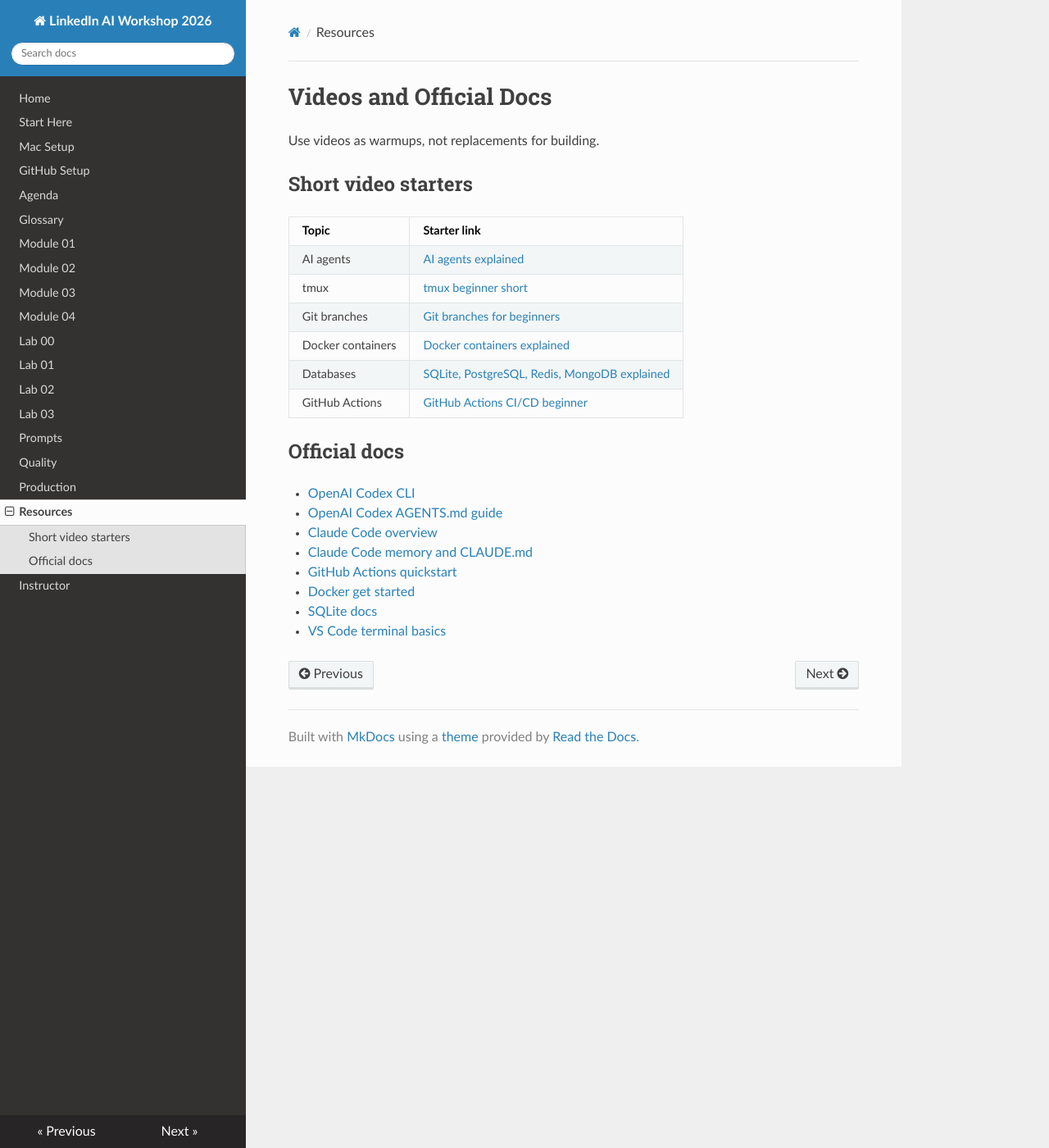
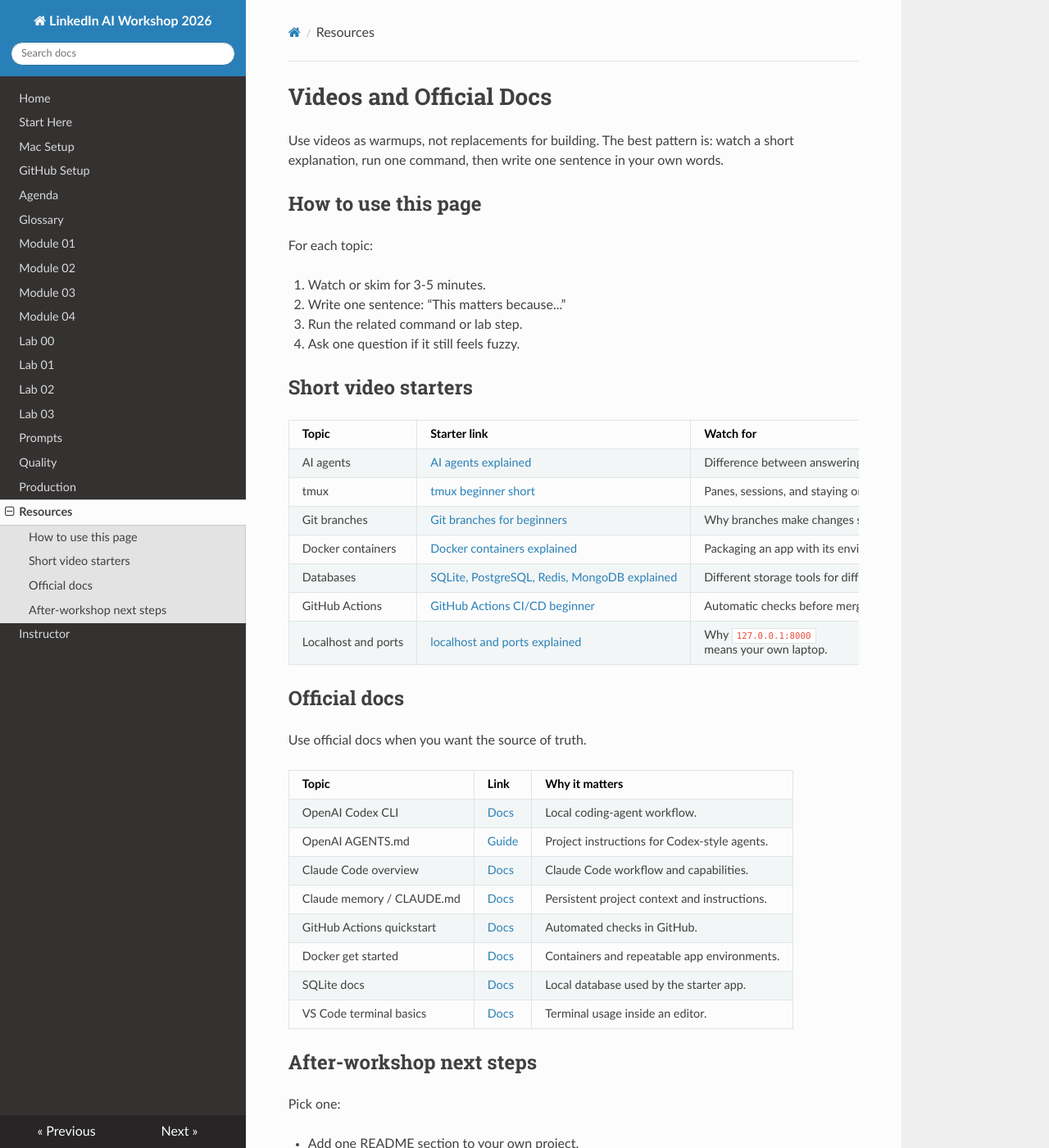
Before and after one commit to thetechhustle/ai_workshop_linkedin2026, an MkDocs documentation site: the page built from docs/07-resources/videos-and-docs.md, in a window 1280 px wide and 1400 px high. Shown: the whole window at 82% size. Built offline with MkDocs 1.6.1, drawn with Linux system fonts in a browser that asks for light colours; nearby versions of some CDN libraries; some of the changed text lies outside the part shown.

Commit message:
docs: expand resources with student guidance

```diff
--- a/docs/07-resources/videos-and-docs.md
+++ b/docs/07-resources/videos-and-docs.md
@@ -1,25 +1,49 @@
 # Videos and Official Docs
 
-Use videos as warmups, not replacements for building.
+Use videos as warmups, not replacements for building. The best pattern is: watch a short explanation, run one command, then write one sentence in your own words.
+
+## How to use this page
+
+For each topic:
+
+1. Watch or skim for 3-5 minutes.
+2. Write one sentence: “This matters because...”
+3. Run the related command or lab step.
+4. Ask one question if it still feels fuzzy.
 
 ## Short video starters
 
-| Topic | Starter link |
-|---|---|
-| AI agents | [AI agents explained](https://www.youtube.com/results?search_query=AI+agents+clearly+explained) |
-| tmux | [tmux beginner short](https://www.youtube.com/results?search_query=tmux+beginner+short) |
-| Git branches | [Git branches for beginners](https://www.youtube.com/results?search_query=git+branches+explained+beginners) |
-| Docker containers | [Docker containers explained](https://www.youtube.com/results?search_query=docker+containers+explained+beginners) |
-| Databases | [SQLite, PostgreSQL, Redis, MongoDB explained](https://www.youtube.com/results?search_query=sqlite+postgres+redis+mongodb+explained) |
-| GitHub Actions | [GitHub Actions CI/CD beginner](https://www.youtube.com/results?search_query=github+actions+ci+cd+beginner) |
+| Topic | Starter link | Watch for |
+|---|---|---|
+| AI agents | [AI agents explained](https://www.youtube.com/results?search_query=AI+agents+clearly+explained) | Difference between answering and acting. |
+| tmux | [tmux beginner short](https://www.youtube.com/results?search_query=tmux+beginner+short) | Panes, sessions, and staying organized. |
+| Git branches | [Git branches for beginners](https://www.youtube.com/results?search_query=git+branches+explained+beginners) | Why branches make changes safer. |
+| Docker containers | [Docker containers explained](https://www.youtube.com/results?search_query=docker+containers+explained+beginners) | Packaging an app with its environment. |
+| Databases | [SQLite, PostgreSQL, Redis, MongoDB explained](https://www.youtube.com/results?search_query=sqlite+postgres+redis+mongodb+explained) | Different storage tools for different jobs. |
+| GitHub Actions | [GitHub Actions CI/CD beginner](https://www.youtube.com/results?search_query=github+actions+ci+cd+beginner) | Automatic checks before merge. |
+| Localhost and ports | [localhost and ports explained](https://www.youtube.com/results?search_query=localhost+ports+explained+beginners) | Why `127.0.0.1:8000` means your own laptop. |
 
 ## Official docs
 
-- [OpenAI Codex CLI](https://developers.openai.com/codex/cli)
-- [OpenAI Codex AGENTS.md guide](https://developers.openai.com/codex/guides/agents-md)
-- [Claude Code overview](https://code.claude.com/docs/en/overview)
-- [Claude Code memory and CLAUDE.md](https://code.claude.com/docs/en/memory)
-- [GitHub Actions quickstart](https://docs.github.com/en/actions/get-started/quickstart)
-- [Docker get started](https://docs.docker.com/get-started/)
-- [SQLite docs](https://sqlite.org/docs.html)
-- [VS Code terminal basics](https://code.visualstudio.com/docs/terminal/basics)
+Use official docs when you want the source of truth.
+
+| Topic | Link | Why it matters |
+|---|---|---|
+| OpenAI Codex CLI | [Docs](https://developers.openai.com/codex/cli) | Local coding-agent workflow. |
+| OpenAI AGENTS.md | [Guide](https://developers.openai.com/codex/guides/agents-md) | Project instructions for Codex-style agents. |
+| Claude Code overview | [Docs](https://code.claude.com/docs/en/overview) | Claude Code workflow and capabilities. |
+| Claude memory / CLAUDE.md | [Docs](https://code.claude.com/docs/en/memory) | Persistent project context and instructions. |
+| GitHub Actions quickstart | [Docs](https://docs.github.com/en/actions/get-started/quickstart) | Automated checks in GitHub. |
+| Docker get started | [Docs](https://docs.docker.com/get-started/) | Containers and repeatable app environments. |
+| SQLite docs | [Docs](https://sqlite.org/docs.html) | Local database used by the starter app. |
+| VS Code terminal basics | [Docs](https://code.visualstudio.com/docs/terminal/basics) | Terminal usage inside an editor. |
+
+## After-workshop next steps
+
+Pick one:
+
+- Add one README section to your own project.
+- Add one test to your own project.
+- Add an `AGENTS.md` or `CLAUDE.md` file to your own project.
+- Create a GitHub branch and make one small improvement.
+- Explain your project architecture to a friend in 60 seconds.
```
